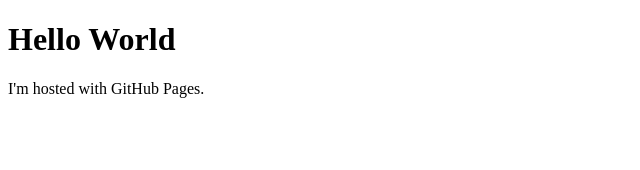
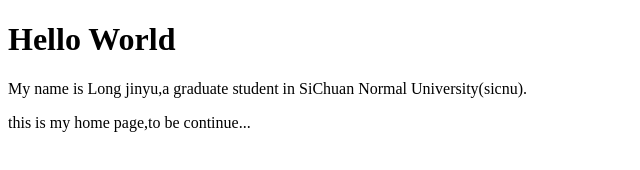
Before and after one commit to sicnu-long/sicnu-long.github.io, a plain HTML site: page index.html in a window 1280 px wide. Shown: the whole page, without its empty margins (0-640 px from the left). Drawn offline with Linux system fonts and the light colour scheme.

Commit message:
Update index.html

```diff
--- a/index.html
+++ b/index.html
@@ -2,6 +2,7 @@
 <html>
 <body>
 <h1>Hello World</h1>
-<p>I'm hosted with GitHub Pages.</p>
+<p>My name is Long jinyu,a graduate student in SiChuan Normal University(sicnu).</p>
+<p>this is my home page,to be continue...</p>
 </body>
 </html>
```
